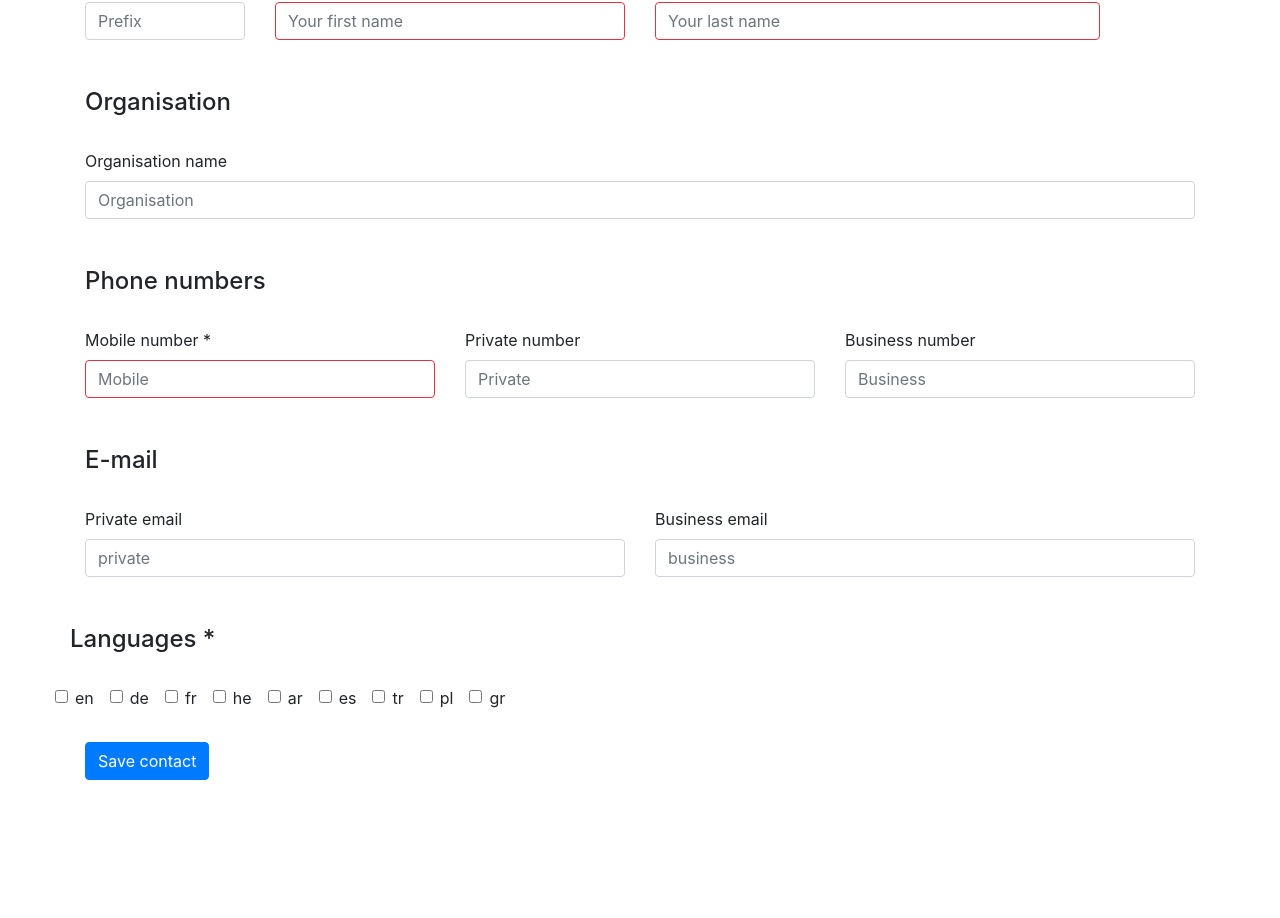
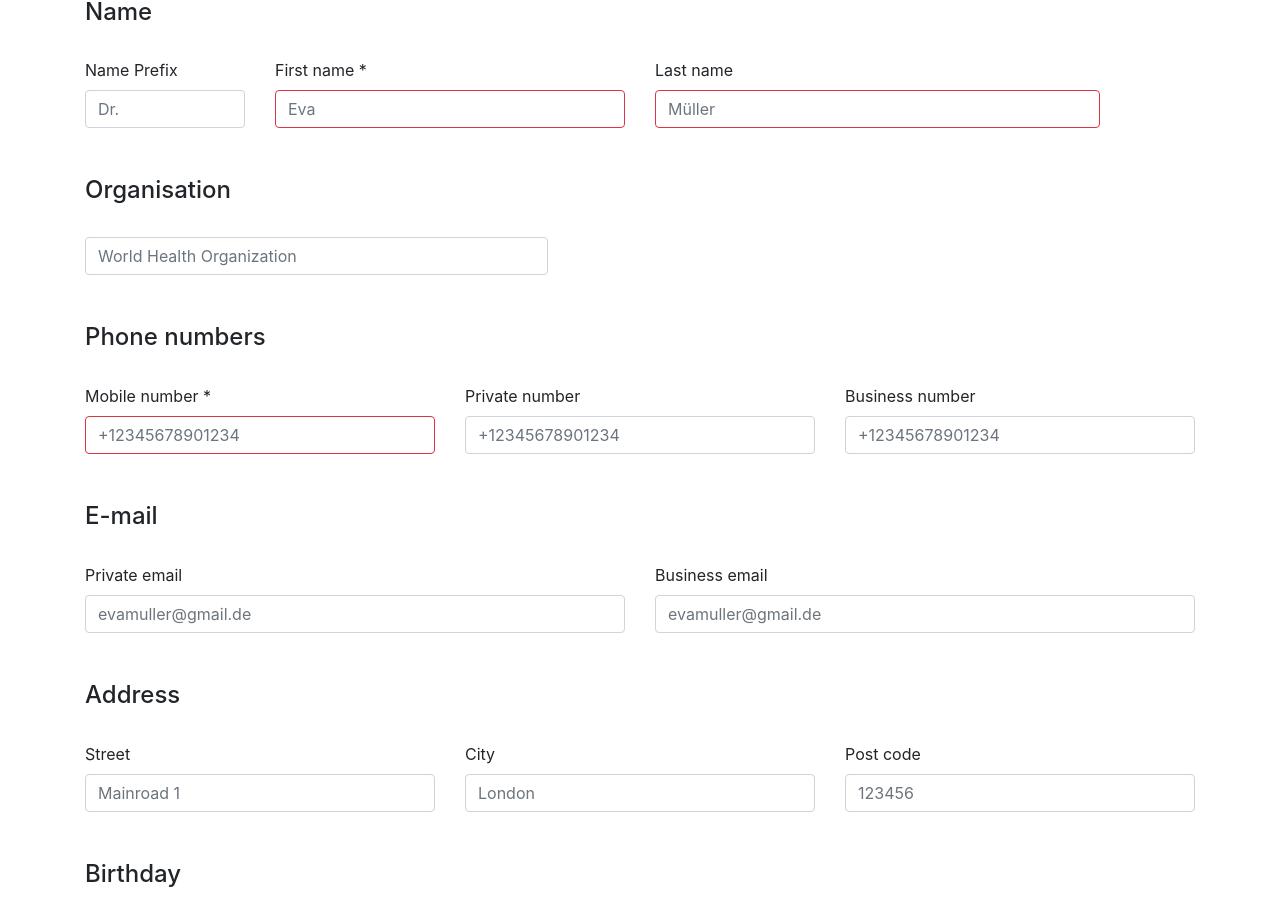
Before and after one commit to HippiHo/frontend-contact-manager, a React (Create React App) app: page / in a window 1280 px wide. Shown: the part 244-1162 px from the top of the page. Before the commit the page ends 1024 px from the top, so only its background shows below. Built offline with nearby package versions, Linux system fonts and the light colour scheme; no server answers.

Commit message:
Finished all form fields

```diff
--- a/src/components/App.jsx
+++ b/src/components/App.jsx
@@ -46,14 +46,6 @@ class App extends Component {
     }
   };
 
-  handleMobileNumber = e => {
-    if (/^[+]?[0-9]{6,20}$/.test(e.target.value)) {
-      this.setState({ mobile: true });
-    } else {
-      this.setState({ mobile: false });
-    }
-  };
-
   render() {
     return (
       <div className="app container">
--- a/src/components/Form.jsx
+++ b/src/components/Form.jsx
@@ -41,22 +41,22 @@ class Form extends Component {
       </div>
     ));
 
-    // Create a function on submit that reads the form fields and is performing a fetch post request to a post route on the server
     return (
       <div>
         <form className="mt-5" onSubmit={this.handleSubmit}>
+          <p className="text-danger">* Please fill in the required fields!</p>
           <h4>Name</h4>
           <div className="row">
-            <div className="col-2">
+            <div className="col-lg-2">
               <label htmlFor="firstname">Name Prefix</label>
               <input
                 type="text"
                 className="form-control"
-                placeholder="Prefix"
+                placeholder="Dr."
                 id="firstname"
               />
             </div>
-            <div className="col-4">
+            <div className="col-lg-4">
               <label htmlFor="firstname">First name *</label>
               <input
                 type="text"
@@ -66,11 +66,11 @@ class Form extends Component {
                     ? "form-control is-valid"
                     : "form-control is-invalid"
                 }
-                placeholder="Your first name"
+                placeholder="Eva"
                 id="firstname"
               />
             </div>
-            <div className="col-5">
+            <div className="col-lg-5">
               <label htmlFor="lastname">Last name</label>
               <input
                 type="text"
@@ -80,22 +80,21 @@ class Form extends Component {
                     ? "form-control is-valid"
                     : "form-control is-invalid"
                 }
-                placeholder="Your last name"
+                placeholder="Müller"
                 id="lastname"
               />
             </div>
           </div>
           <h4>Organisation</h4>
-          <label htmlFor="organisation">Organisation name</label>
           <input
             type="text"
-            className="form-control"
-            placeholder="Organisation"
-            id="organisation"
+            className="form-control col-lg-5"
+            placeholder="World Health Organization"
+            id=""
           />
           <h4>Phone numbers</h4>
           <div className="row">
-            <div className="col-4">
+            <div className="col-lg-4">
               <label htmlFor="mobile-number">Mobile number *</label>
               <input
                 type="text"
@@ -105,58 +104,106 @@ class Form extends Component {
                     ? "form-control is-valid"
                     : "form-control is-invalid"
                 }
-                placeholder="Mobile"
+                placeholder="+12345678901234"
                 id="mobile-number"
               />
             </div>
-            <div className="col-4">
+            <div className="col-lg-4">
               <label htmlFor="private-number">Private number</label>
               <input
                 type="text"
                 className="form-control"
-                placeholder="Private"
+                placeholder="+12345678901234"
                 id="private-number"
               />
             </div>
-            <div className="col-4">
+            <div className="col-lg-4">
               <label htmlFor="business-number">Business number</label>
               <input
                 type="text"
                 className="form-control"
-                placeholder="Business"
+                placeholder="+12345678901234"
                 id="business-number"
               />
             </div>
           </div>
           <h4>E-mail</h4>
           <div className="row mt-3">
-            <div className="col-6">
+            <div className="col-lg-6">
               <label htmlFor="private-email">Private email</label>
               <input
                 type="email"
                 className="form-control"
                 id="private-email"
                 aria-describedby="emailHelp"
-                placeholder="private"
+                placeholder="evamuller@gmail.de"
               />
             </div>
-            <div className="col-6">
+            <div className="col-lg-6">
               <label htmlFor="business-email">Business email</label>
               <input
                 type="email"
                 className="form-control"
                 id="business-email"
                 aria-describedby="emailHelp"
-                placeholder="business"
+                placeholder="evamuller@gmail.de"
               />
-            </div>
-            <div>
-              <h4>Languages *</h4>
-              <div className="row">{checkboxes}</div>
             </div>
           </div>
 
-          <button type="submit" className="btn btn-primary mt-3">
+          <h4>Address</h4>
+          <div className="row mt-3">
+            <div className="col-lg-4">
+              <label htmlFor="street">Street</label>
+              <input
+                type="text"
+                className="form-control"
+                placeholder="Mainroad 1"
+                id="street"
+              />
+            </div>
+            <div className="col-lg-4">
+              <label htmlFor="city">City</label>
+              <input
+                type="text"
+                className="form-control"
+                placeholder="London"
+                id="city"
+              />
+            </div>
+            <div className="col-lg-4">
+              <label htmlFor="post-code">Post code</label>
+              <input
+                type="number"
+                className="form-control"
+                placeholder="123456"
+                id="post-code"
+              />
+            </div>
+          </div>
+
+          <h4>Birthday</h4>
+          <input
+            type="date"
+            className="form-control col-lg-5"
+            placeholder="mm/dd/yyyy"
+            id="birthday"
+          />
+
+          <h4>Relationship</h4>
+          <input
+            type="text"
+            className="form-control col-lg-5"
+            placeholder="Coworker"
+            id="relationship"
+          />
+
+          <div className="mb-3">
+            <h4>Languages *</h4>
+            <div className="d-flex">{checkboxes}</div>
+          </div>
+
+          <button type="submit" className="btn btn-primary d-flex m-auto">
             Save contact
           </button>
         </form>
--- a/src/css/App.css
+++ b/src/css/App.css
@@ -1,8 +1,13 @@
 .app {
-  margin-top: 1rem;
+  margin-top: 2rem;
+  margin-bottom: 2rem;
 }
 
 h4 {
   margin-top: 2em;
   margin-bottom: 2rem;
 }
+
+button {
+  margin-top: 3rem;
+}
```
